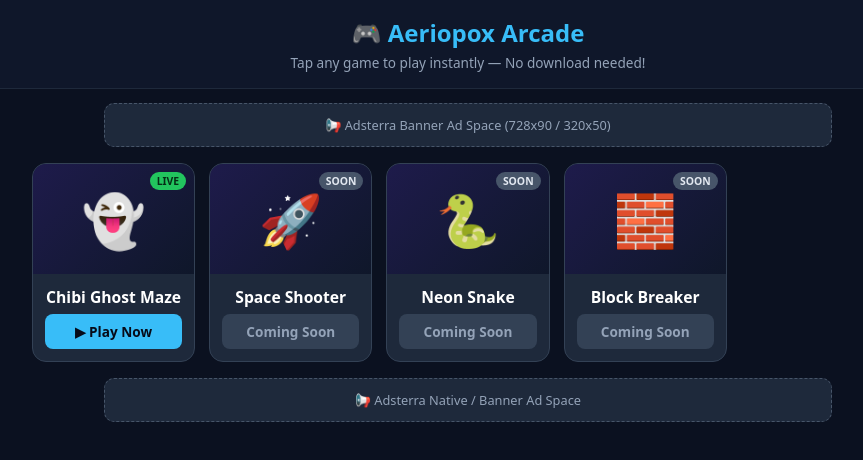
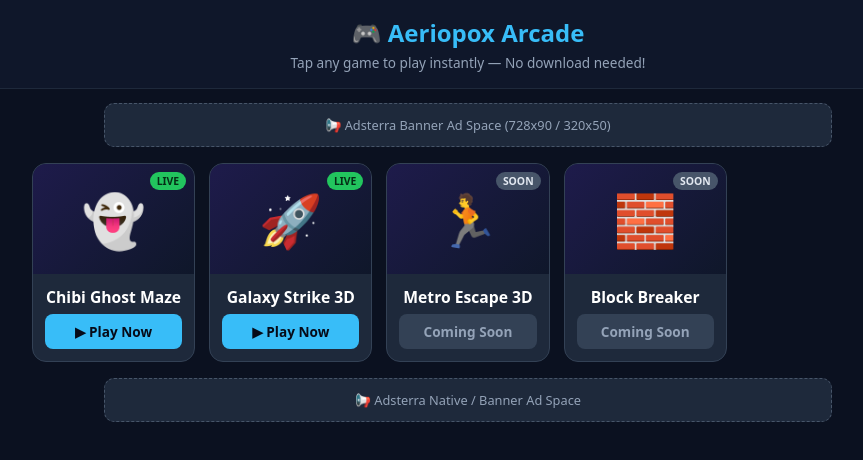
Before and after one commit to characterside38-byte/characterside38-byte.github.io, a plain HTML site: page index.html in a window 1280 px wide. Shown: the whole page, without its empty margins (172-1035 px from the left). Drawn offline with Linux system fonts and the light colour scheme.

Commit message:
Update index.html

```diff
--- a/index.html
+++ b/index.html
@@ -21,7 +21,6 @@ header p{color:#94a3b8;font-size:.85rem;margin-top:4px}
 .info h3{font-size:.98rem;margin-bottom:6px}
 .play-btn{background:#38bdf8;color:#060b19;border:none;width:100%;padding:8px;border-radius:8px;font-weight:800;font-size:.85rem}
 .soon-btn{background:#334155;color:#94a3b8}
-/* Fullscreen Game Player Modal */
 #player{display:none;position:fixed;inset:0;background:#060b19;z-index:99;flex-direction:column}
 #pbar{display:flex;justify-content:space-between;align-items:center;padding:8px 14px;background:#0f172a;border-bottom:1px solid #1e293b}
 #pbar button{background:#ef4444;color:#fff;border:none;padding:6px 12px;border-radius:8px;font-weight:bold}
@@ -35,11 +34,9 @@ iframe{flex:1;width:100%;border:none}
   <p>Tap any game to play instantly — No download needed!</p>
 </header>
 
-<!-- Adsterra Banner Slot 1 -->
 <div class="ad-box" id="ad-top">📢 Adsterra Banner Ad Space (728x90 / 320x50)</div>
 
 <div class="grid">
-  <!-- Game 1 (LIVE) -->
   <div class="card" onclick="openGame('ghost.html','👻 Chibi Ghost Maze')">
     <div class="thumb">👻<span class="badge">LIVE</span></div>
     <div class="info">
@@ -48,25 +45,22 @@ iframe{flex:1;width:100%;border:none}
     </div>
   </div>
 
-  <!-- Game 2 -->
+  <div class="card" onclick="openGame('space.html','🚀 Galaxy Strike 3D')">
+    <div class="thumb">🚀<span class="badge">LIVE</span></div>
+    <div class="info">
+      <h3>Galaxy Strike 3D</h3>
+      <button class="play-btn">▶ Play Now</button>
+    </div>
+  </div>
+
   <div class="card">
-    <div class="thumb">🚀<span class="badge soon">SOON</span></div>
+    <div class="thumb">🏃<span class="badge soon">SOON</span></div>
     <div class="info">
-      <h3>Space Shooter</h3>
+      <h3>Metro Escape 3D</h3>
       <button class="play-btn soon-btn">Coming Soon</button>
     </div>
   </div>
 
-  <!-- Game 3 -->
-  <div class="card">
-    <div class="thumb">🐍<span class="badge soon">SOON</span></div>
-    <div class="info">
-      <h3>Neon Snake</h3>
-      <button class="play-btn soon-btn">Coming Soon</button>
-    </div>
-  </div>
-
-  <!-- Game 4 -->
   <div class="card">
     <div class="thumb">🧱<span class="badge soon">SOON</span></div>
     <div class="info">
@@ -76,10 +70,8 @@ iframe{flex:1;width:100%;border:none}
   </div>
 </div>
 
-<!-- Adsterra Banner Slot 2 -->
 <div class="ad-box" id="ad-bottom">📢 Adsterra Native / Banner Ad Space</div>
 
-<!-- In-Page Game Player -->
 <div id="player">
   <div id="pbar">
     <span id="ptitle" style="font-weight:bold;color:#38bdf8">Game</span>
```
